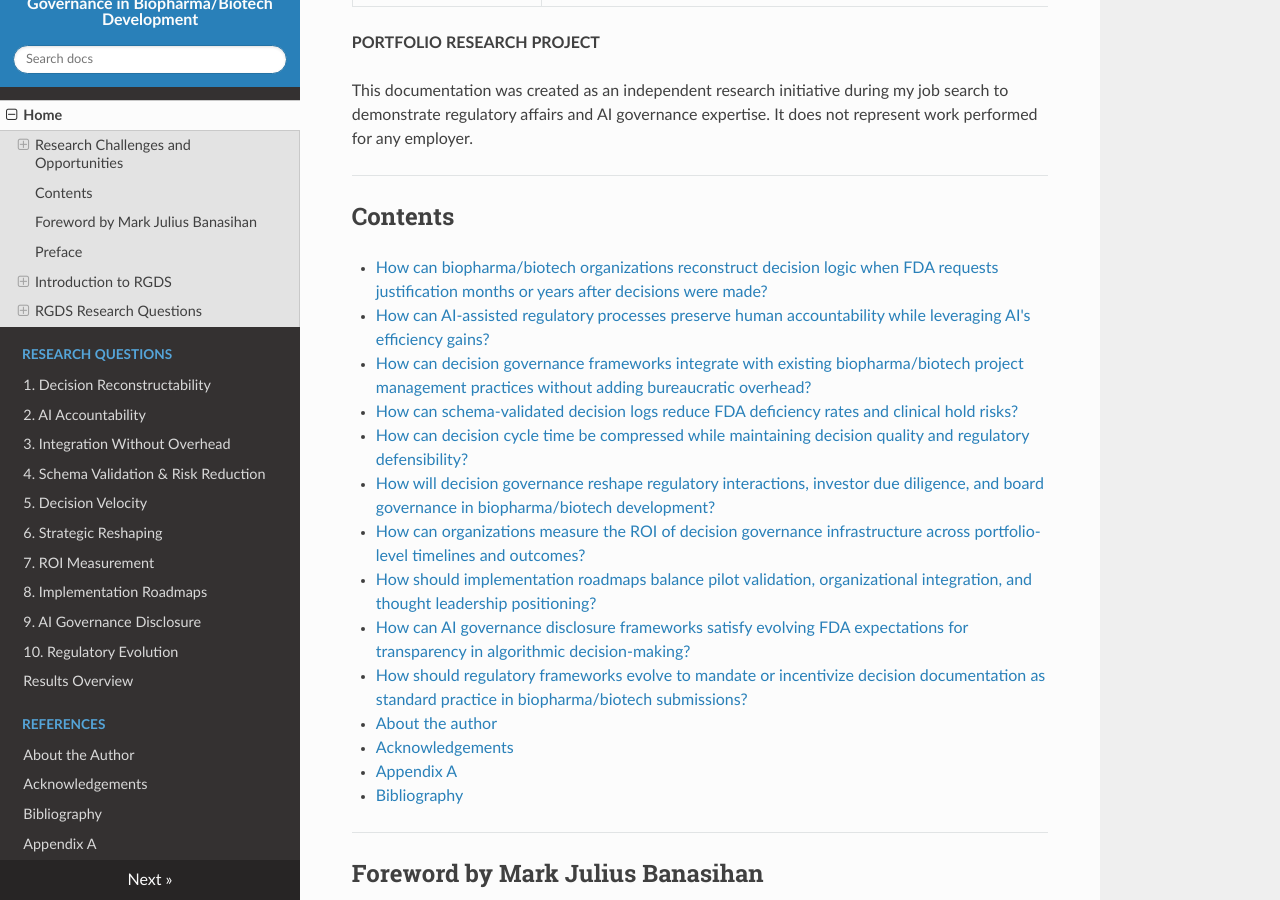
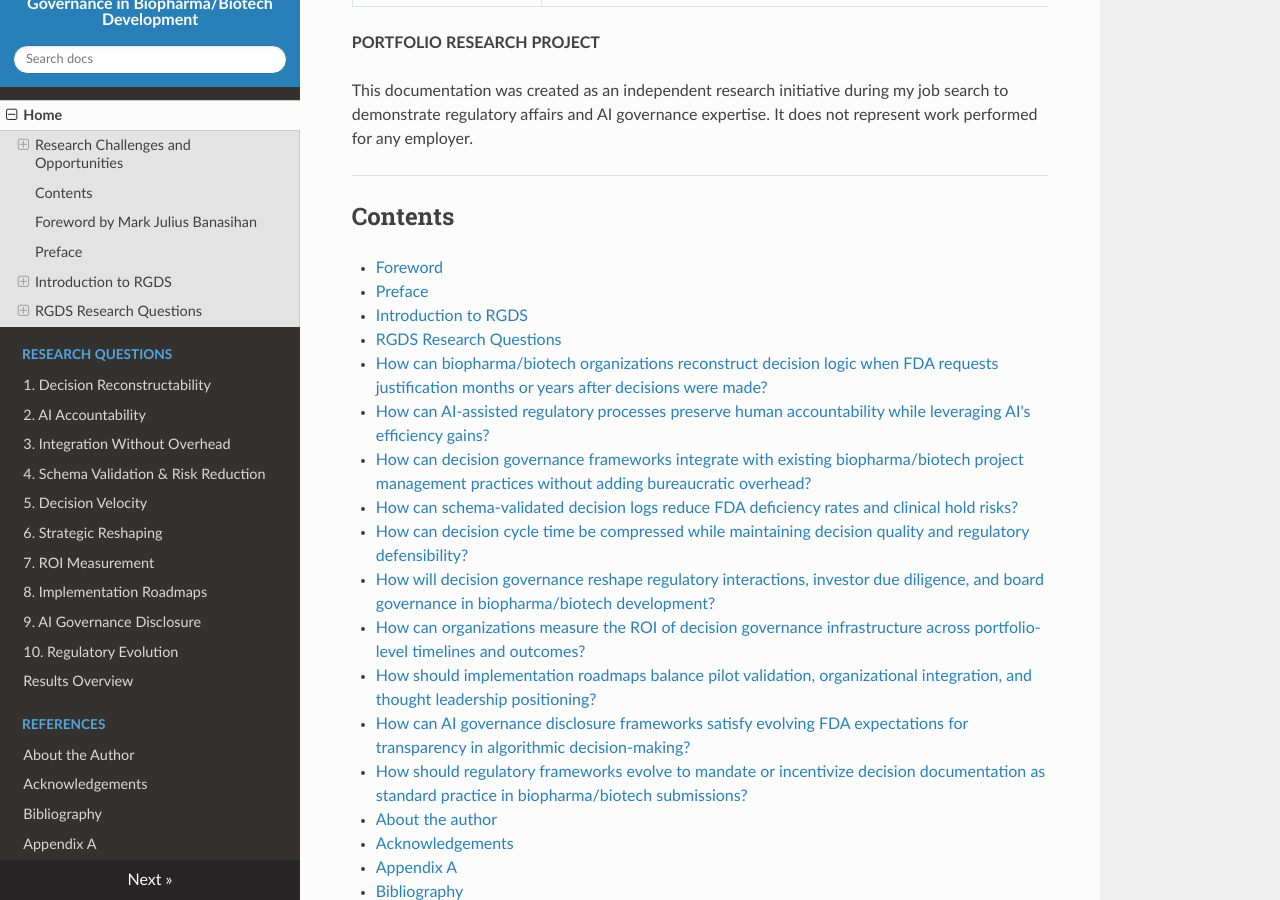
Before and after one commit to mj3b/rgds-independent-study, an MkDocs documentation site: the page built from docs/index.md, in a window 1280 px wide and 900 px high, scrolled down 544 px. Built offline with MkDocs 1.6.1, drawn with Linux system fonts in a browser that asks for light colours; nearby versions of some CDN libraries.

Commit message:
Update table of contents in index.md

```diff
--- a/docs/index.md
+++ b/docs/index.md
@@ -20,6 +20,11 @@ This documentation was created as an independent research initiative during my j
 ---
 
 ## Contents
+
+- [Foreword](#foreword-by-mark-julius-banasihan)
+- [Preface](#preface)
+- [Introduction to RGDS](#introduction-to-rgds)
+- [RGDS Research Questions](#rgds-research-questions)
 
 - [How can biopharma/biotech organizations reconstruct decision logic when FDA requests justification months or years after decisions were made?](questions/q1/)
 - [How can AI-assisted regulatory processes preserve human accountability while leveraging AI's efficiency gains?](questions/q2/)
```
